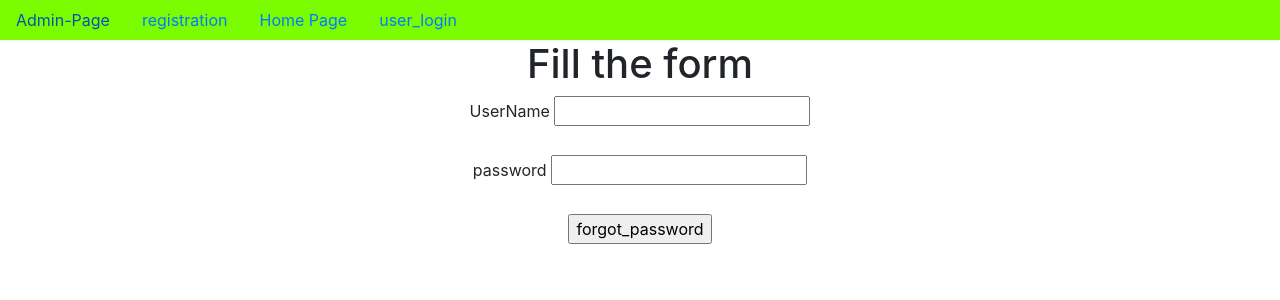
After one commit to RojalinMamun/Project34_User_Registration_Forms, a Django app: page /forgot_password/ in a window 1280 px wide. The commit adds this page. Shown: the top 300 px of the page. Run offline with Django 4.2, Linux system fonts and the light colour scheme.

Commit message:
first commit

```diff
--- a/app/models.py
+++ b/app/models.py
@@ -7,4 +7,4 @@ from django.contrib.auth.models import User
 class Profile(models.Model):
     username=models.OneToOneField(User,on_delete=models.CASCADE)
     address=models.TextField()
-    profile_pic=models.ImageField()
+    profile_pic=models.ImageField(upload_to='pp')
--- a/app/views.py
+++ b/app/views.py
@@ -73,3 +73,44 @@ def user_login(request):
 def user_logout(request):
     logout(request)
     return HttpResponseRedirect(reverse('home'))
+
+@login_required
+def display_profile(request):
+    username=request.session.get('username')
+    UO=User.objects.get(username=username)
+    PO=Profile.objects.get(username=UO)
+    d={'UO':UO,'PO':PO}
+    return render(request,'display_profile.html',d)
+
+@login_required
+def change_password(request):
+    if request.method=='POST':
+        pw=request.POST['pw']
+        username=request.session.get('username')
+        UO=User.objects.get(username=username)
+        UO.set_password(pw)
+        UO.save()
+        return HttpResponse('Password changed successfully')
+
+    return render(request,'change_password.html')
+
+
+def forgot_password(request):
+
+    if request.method=='POST':
+        un=request.POST['un']
+        pw=request.POST['pw']
+
+        LUO=User.objects.filter(username=un)
+
+        if LUO:
+            UO=LUO[0]
+            UO.set_password(pw)
+            UO.save()
+            return HttpResponse('password reset is done')
+        else:
+            return HttpResponse('user is not present')
+
+
+        return HttpResponse('password is done successfully')
+    return render(request,'forgot_password.html')
--- a/project34/urls.py
+++ b/project34/urls.py
@@ -25,5 +25,9 @@ urlpatterns = [
     path('home/',home,name='home'),
     path('user_login/',user_login,name='user_login'),
     path('user_logout/',user_logout,name='user_logout'),
+    path('display_profile/',display_profile,name='display_profile'),
+    path('change_password/',change_password,name='change_password'),
+    path('forgot_password/',forgot_password,name='forgot_password'),
+
 
 ]+static(settings.MEDIA_URL,document_root=settings.MEDIA_ROOT)
--- a/templates/dummy.html
+++ b/templates/dummy.html
@@ -23,7 +23,9 @@
          <a href="{% url 'home' %}" class="nav-link">Home Page</a>
 
 
-            {% if user.is_authenticated %}
+          {% if user.is_authenticated %}
+          <a href="{% url 'display_profile' %}" class="nav-link">display_profile</a>
+          <a href="{% url 'change_password' %}" class="nav-link">change_password</a>
           <a href="{% url 'user_logout' %}" class="nav-link">user_logout</a>
           {% else %}
           <a href="{% url 'user_login' %}" class="nav-link">user_login</a>
--- /dev/null
+++ b/templates/forgot_password.html
@@ -0,0 +1,27 @@
+{% extends 'dummy.html' %}
+
+{% block title %}
+    <title>Home Page</title>
+
+{% endblock %}
+
+
+{% block body_block %}
+    <h1>
+        Fill the form
+    </h1>
+
+    <form method="POST">
+        {% csrf_token %}
+        <label for="un">UserName</label>
+        <input type="text" name="un" id="un"><br><br>
+
+        <label for="pw">password</label>
+        <input type="password" name="pw" id="pw"><br><br>
+
+        <input type="submit" value="forgot_password">
+
+
+    </form>
+
+{% endblock %}
--- a/templates/home.html
+++ b/templates/home.html
@@ -7,4 +7,5 @@
 {% block body_block %}
          <h1>Welcome To Home Page</h1>
 
+
 {% endblock %}
--- a/templates/user_login.html
+++ b/templates/user_login.html
@@ -21,5 +21,6 @@
 
 
         </form>
+        <a href="{% url 'forgot_password' %}">Forgot_password</a>
 
     {% endblock %}
```
Also changed, not shown: templates/change_password.html (added, +14 -0 lines), templates/display_profile.html (added, +13 -0 lines), db.sqlite3, media/pp/5ed91281a7824af9875829ba08b69fdc.jpg (added), media/pp/black-and-yellow-4k-ultra-hd-motivational-maeme6msk4e9h9rr.jpg (added).
